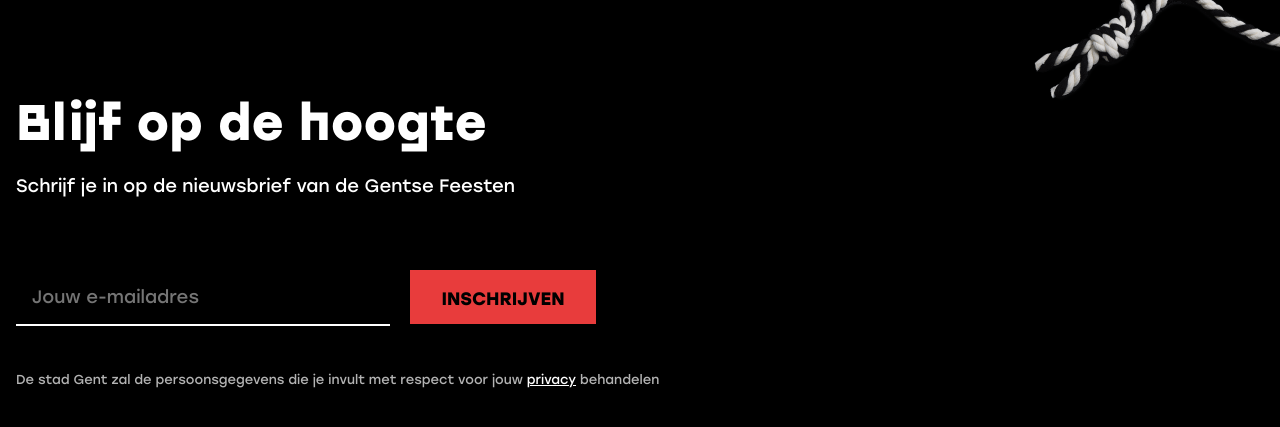
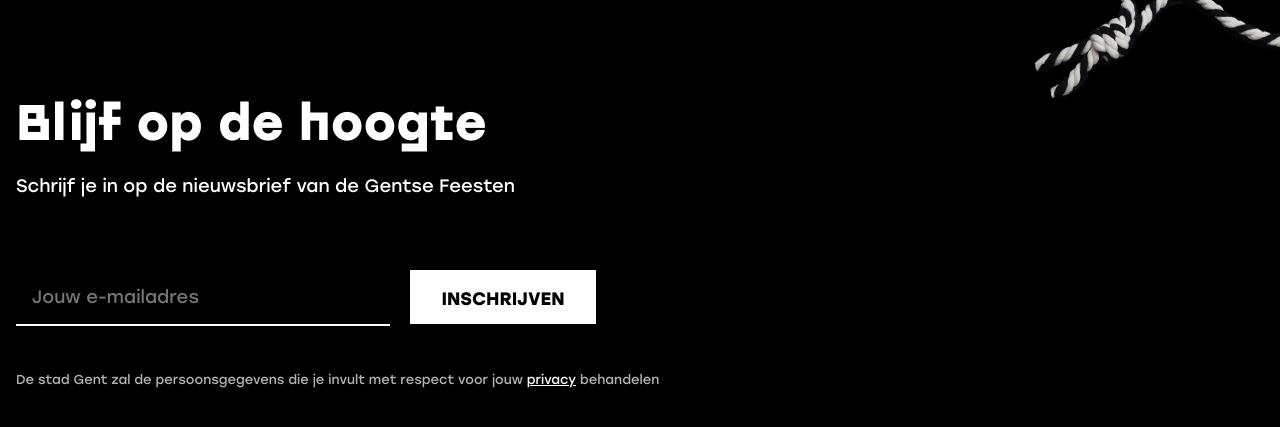
Before and after one commit to pgmgent-atwork-1/opdracht-2-gentse-feesten-2022-pgm-bavobeau, a plain HTML site: page news.html in a window 1280 px wide. In both pictures the pointer is over the button "INSCHRIJVEN". Shown: the part 638-1065 px from the top of the page. Drawn offline with Linux system fonts and the light colour scheme; no server answers.

Commit message:
button hover

```diff
--- a/static/css/styles.css
+++ b/static/css/styles.css
@@ -600,6 +600,12 @@ a:hover .arrow {
   text-transform: uppercase;
   font-weight: 600;
   cursor: pointer;
+  transition: all .2s ease-in-out;
+}
+
+.red_button:hover {
+  background-color: #fff;
+  border-color: #fff;
 }
 
 @media (min-width: 768px) {
--- a/static/css/stylesHome.css
+++ b/static/css/stylesHome.css
@@ -823,6 +823,14 @@ a:hover .arrow {
   color: #000;
 }
 
+.news_article:hover {
+  background-color: #e83c3c;
+}
+
+.news_article:hover h3, .news_article:hover .arrow{
+  filter: invert(100%);
+}
+
 @media (min-width: 768px) {
   .category_title {
     position: absolute;
@@ -984,6 +992,12 @@ a:hover .arrow {
   text-transform: uppercase;
   font-weight: 600;
   cursor: pointer;
+  transition: all .2s ease-in-out;
+}
+
+.red_button:hover {
+  background-color: #fff;
+  border-color: #fff;
 }
 
 @media (min-width: 768px) {
```
